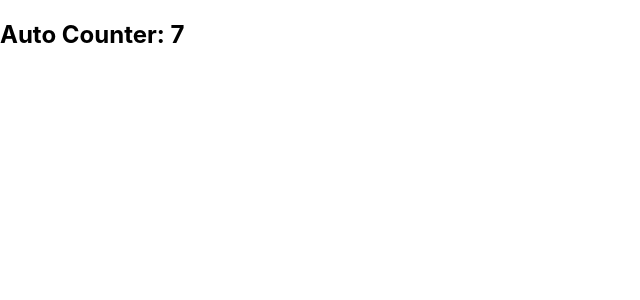
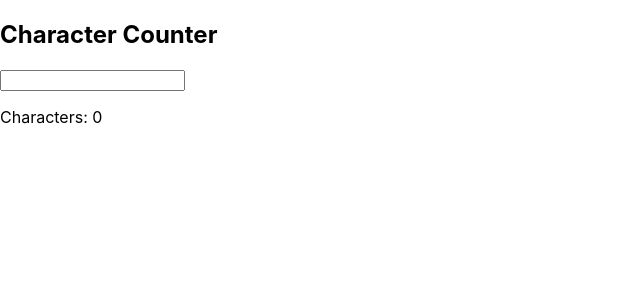
Before and after one commit to Aarti-Waghmare-React-Course/web_development1, a React (Create React App) app in the folder react-beginner-projects/: page / in a window 1280 px wide. Shown: the top 300 px of the page, without its empty margins (0-640 px from the left). Built offline with nearby package versions, Linux system fonts and the light colour scheme.

Commit message:
Char counting logic

```diff
--- a/react-beginner-projects/src/App.js
+++ b/react-beginner-projects/src/App.js
@@ -13,6 +13,8 @@ import './App.css';
 import TitleUpdater_01 from './components/02_useEffect_hook/TitleUpdater_01';
 import OnlineStatus_02 from './components/02_useEffect_hook/OnlineStatus_02';
 import AutoCounter_03 from './components/02_useEffect_hook/AutoCounter_03';
+import FetchData_04 from './components/02_useEffect_hook/FetchData_04';
+import CharCounter_05 from './components/02_useEffect_hook/CharCounter_05';
 
 function App() {
   return (
@@ -30,7 +32,9 @@ function App() {
 
     {/* <TitleUpdater_01/> */}
     {/* <OnlineStatus_02/> */}
-    <AutoCounter_03/>
+    {/* <AutoCounter_03/> */}
+    {/* <FetchData_04/> */}
+    <CharCounter_05/>
     </>
   );
 }
--- /dev/null
+++ b/react-beginner-projects/src/components/02_useEffect_hook/CharCounter_05.jsx
@@ -0,0 +1,21 @@
+// 5. Input Character Counter
+// Show a count of characters as the user types in an input field.
+// Concepts: Update on state change.
+
+import React from "react";
+import { useEffect,useState } from "react";
+
+
+const CharCounter_05 = () => {
+  const [text, setText] = useState('');
+
+  return (
+    <div>
+      <h2>Character Counter</h2>
+      <input value={text} onChange={e => setText(e.target.value)} />
+      <p>Characters: {text.length}</p>
+    </div>
+  );
+};
+
+export default  CharCounter_05;
--- /dev/null
+++ b/react-beginner-projects/src/components/02_useEffect_hook/FetchData_04.jsx
@@ -0,0 +1,25 @@
+// 4. API Fetch on Mount
+// Fetch dummy JSON data when the component mounts.
+// Concepts: One-time fetch ([] dependency array).
+
+import React from "react";
+import { useEffect,useState } from "react";
+
+const FetchData_04 = () => {
+  const [data, setData] = useState(null);
+
+  useEffect(() => {
+    fetch('https://jsonplaceholder.typicode.com/posts/1')
+      .then(res => res.json())
+      .then(setData);
+  }, []);
+
+  return (
+    <div>
+      <h2>API Data:</h2>
+      {data ? <pre>{JSON.stringify(data, null, 2)}</pre> : 'Loading...'}
+    </div>
+  );
+};
+
+export default FetchData_04;
```
